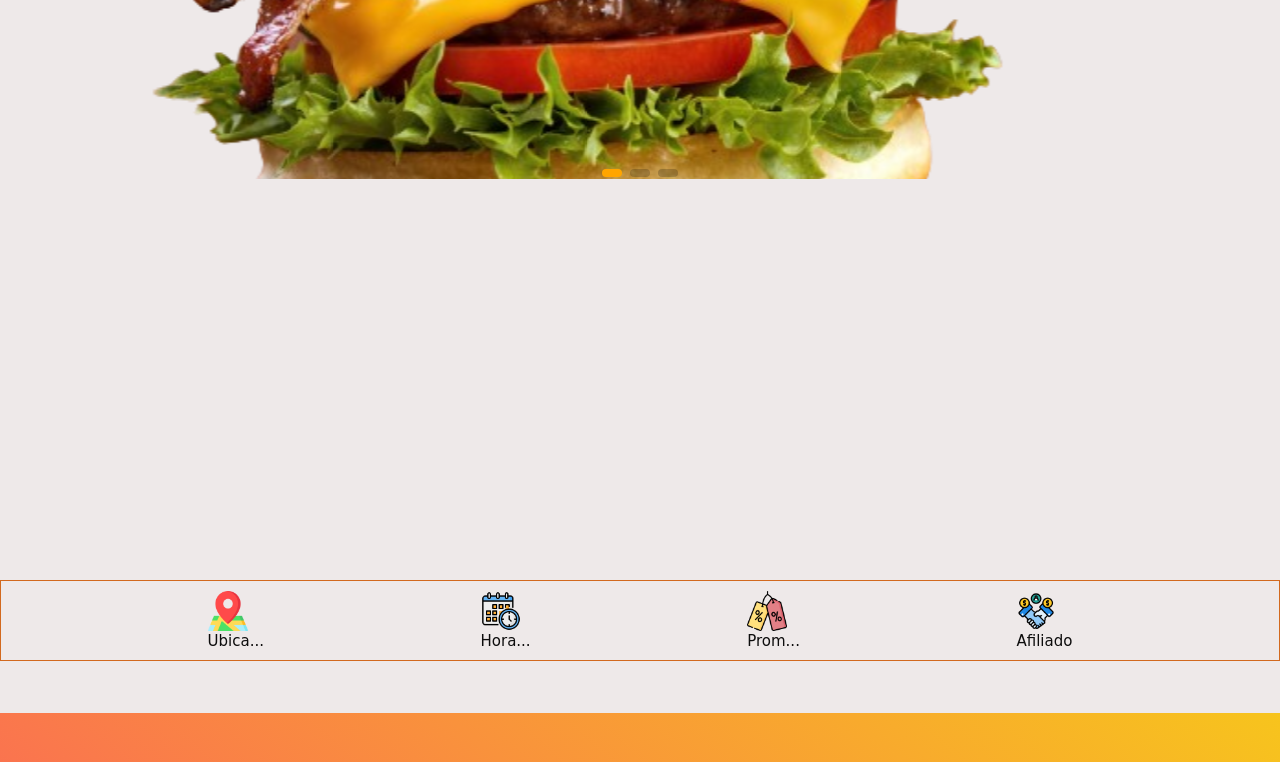
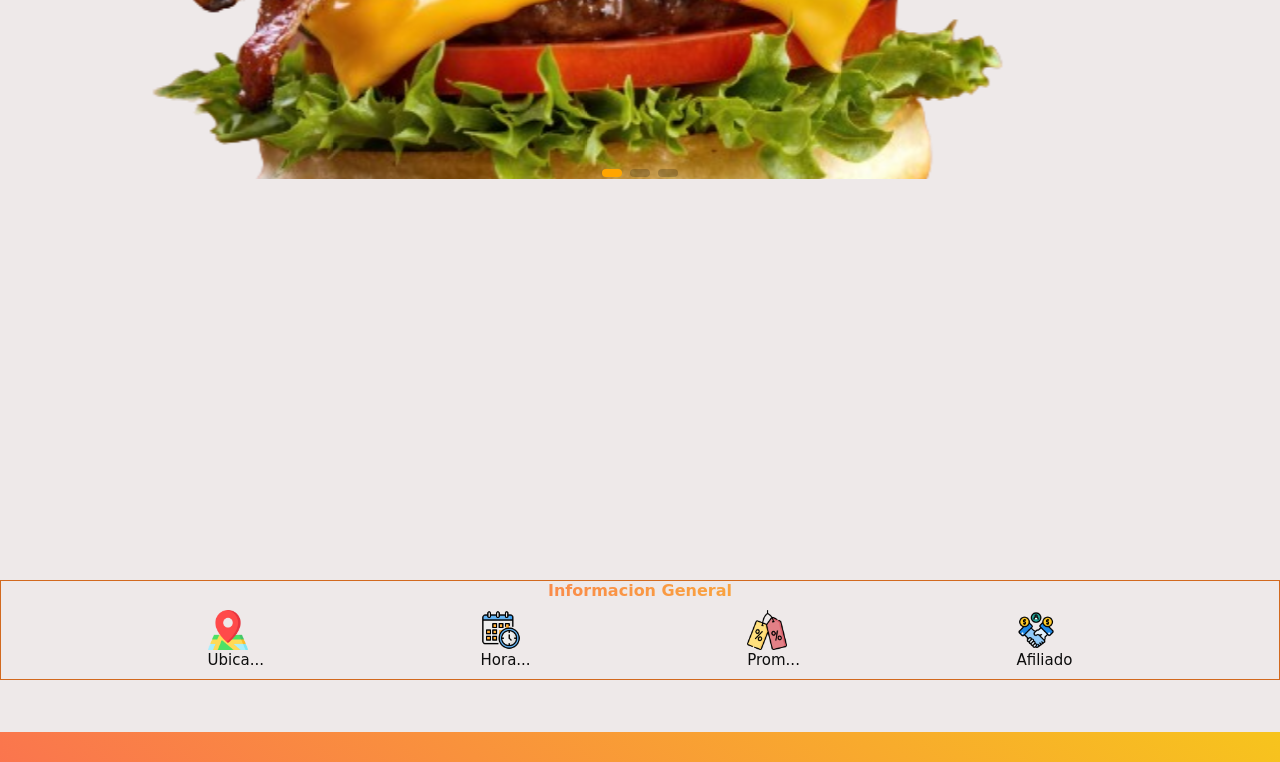
Before and after one commit to leonardo2322/burger-web, a plain HTML site: page index.html in a window 1280 px wide. Shown: the part 1452-2214 px from the top of the page. Drawn offline with nearby package versions, Linux system fonts and the light colour scheme; some packages are replaced by stand-ins of ours; a script that the page names is missing.

Commit message:
stilos finalizados

```diff
--- a/assets/css/style.css
+++ b/assets/css/style.css
@@ -704,6 +704,10 @@ body{
 
 
 /* ? Shortcuts*/
+#inforGeneral{
+    margin-top: 0;
+    font-size: 1rem;
+}
 .shortcuts {
     width: 100%;
     height: auto;
@@ -1123,7 +1127,7 @@ body{
 @media screen and (min-width: 992px) and (max-width: 1199px) {
     .wrapper{
         max-width:100%;
-        min-height: 1900px;
+        min-height: 700px;
     }
     .swiper-slide {
         min-height: 200px; /* Ajusta la altura mínima del contenedor del slide */
@@ -1158,7 +1162,10 @@ body{
 @media screen and (min-width: 1200px) and (max-width: 1919px) {
     .wrapper{
         max-width:100%;
-        min-height: 1900px;
+        min-height: 700px;
+    }
+    .shortcuts{
+        top: 100em;
     }
     .swiper-slide {
         min-height: 200px; /* Ajusta la altura mínima del contenedor del slide */
--- a/index.html
+++ b/index.html
@@ -168,6 +168,8 @@
         data-aos-delay="200"
         data-aos-duration="1000"
         data-aos-easing="ease-in-out">
+        <h3 class="short-title" id="inforGeneral">Informacion General</h3>
+
             <div class="shortcuts__content">
                 <div class="shortcuts__items" data-target="modal1" title="Ubicacion">
                     <img src="./assets/img/mapa.png" alt="ubicacion">
```
